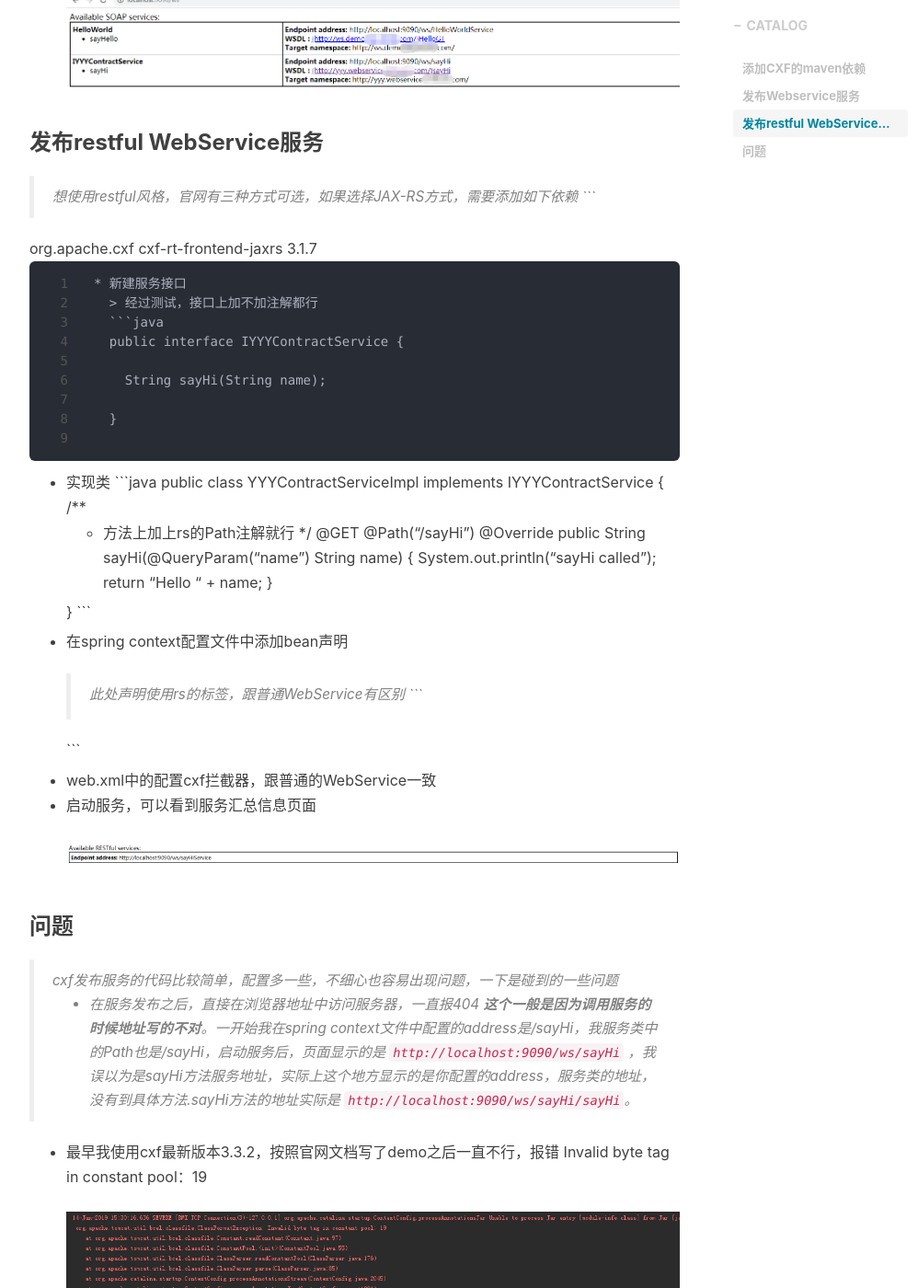
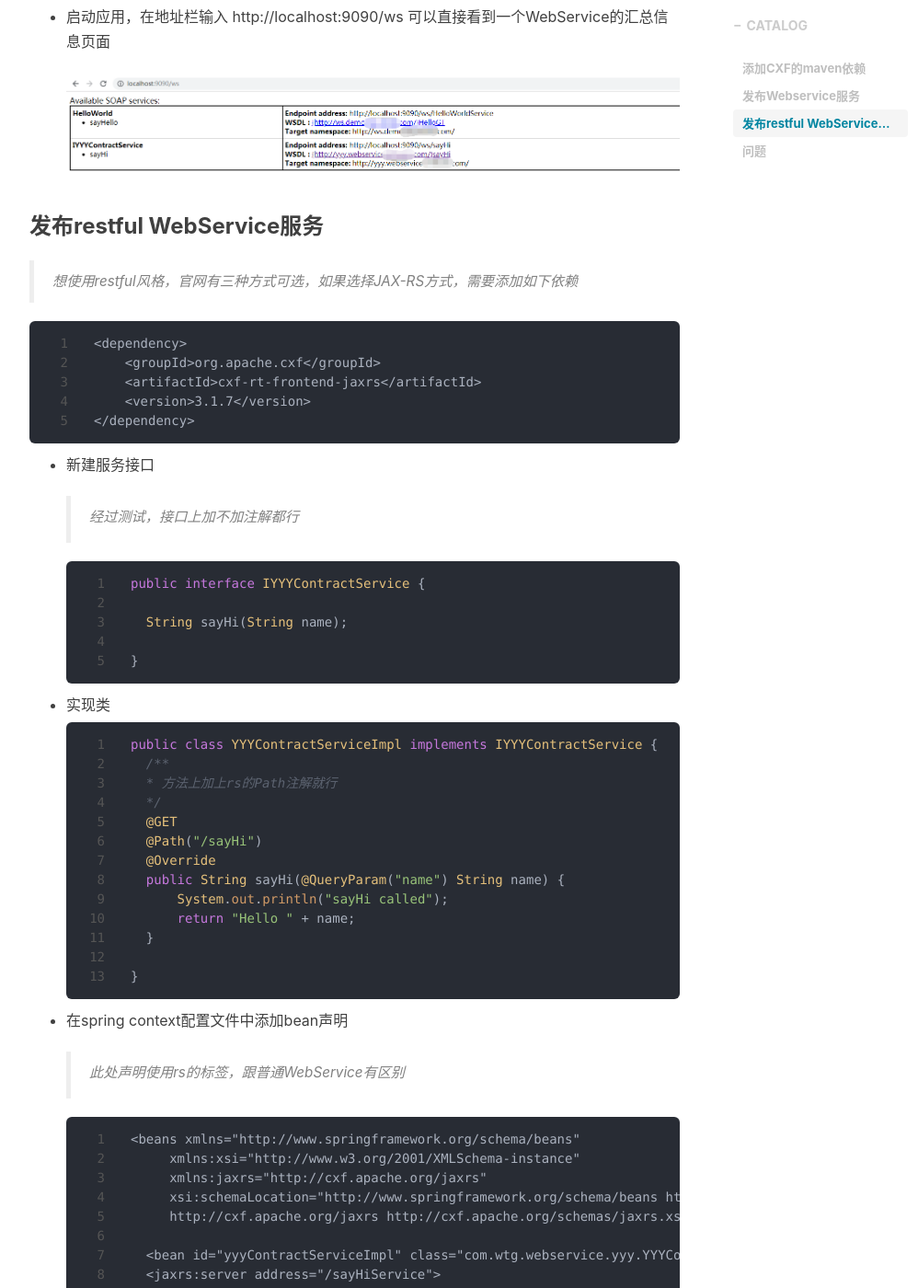
Before and after one commit to wangtiegang/wangtiegang.github.io, a Jekyll site: the page built from _posts/2019/2019-06-16-maven+spring+cxf实现WebService.md, in a window 1280 px wide and 1400 px high, scrolled down 2127 px. Shown: the whole window at 92% size, without its empty margins (233-1231 px from the left). Built offline with Jekyll 4.4.1, drawn with Linux system fonts in a browser that asks for light colours; nearby versions of some CDN libraries; comment, search, counter and statistics services are not loaded; some of the changed lines change nothing that is shown; some of the changed text lies outside the part shown.

Commit message:
修复文章格式显示错乱

````diff
--- a/_posts/2019/2019-06-16-maven+spring+cxf实现WebService.md
+++ b/_posts/2019/2019-06-16-maven+spring+cxf实现WebService.md
@@ -10,6 +10,8 @@ tags:
     - WebService
     - CXF
 ---
+
+> 最近需要为业务系统提供数据服务，包括json数据和文件，于是先了解一下利用cxf发布WebService服务，对数据传输，安全验证，文件传输进行测试，看看是否有问题。
 
 ### 添加CXF的maven依赖
 进入官网查看文档，发现使用cxf基础功能，只需要添加两个依赖。
@@ -83,6 +85,7 @@ tags:
 ### 发布restful WebService服务
 
 > 想使用restful风格，官网有三种方式可选，如果选择JAX-RS方式，需要添加如下依赖
+
 ```
 <dependency>
     <groupId>org.apache.cxf</groupId>
@@ -93,6 +96,7 @@ tags:
 
 * 新建服务接口
   > 经过测试，接口上加不加注解都行
+
   ```java
   public interface IYYYContractService {
 
@@ -102,6 +106,7 @@ tags:
   ```
 
 * 实现类
+
   ```java
   public class YYYContractServiceImpl implements IYYYContractService {
     /**
@@ -120,6 +125,7 @@ tags:
 
 * 在spring context配置文件中添加bean声明
   > 此处声明使用rs的标签，跟普通WebService有区别
+
   ```
   <beans xmlns="http://www.springframework.org/schema/beans"
        xmlns:xsi="http://www.w3.org/2001/XMLSchema-instance"
@@ -143,6 +149,7 @@ tags:
 
 ### 问题
 > cxf发布服务的代码比较简单，配置多一些，不细心也容易出现问题，一下是碰到的一些问题
+
 * 在服务发布之后，直接在浏览器地址中访问服务器，一直报404
   **这个一般是因为调用服务的时候地址写的不对**。一开始我在spring context文件中配置的address是/sayHi，我服务类中的Path也是/sayHi，启动服务后，页面显示的是 ```http://localhost:9090/ws/sayHi``` ，我误以为是sayHi方法服务地址，实际上这个地方显示的是你配置的address，服务类的地址，没有到具体方法.sayHi方法的地址实际是 ```http://localhost:9090/ws/sayHi/sayHi```。
 
````
